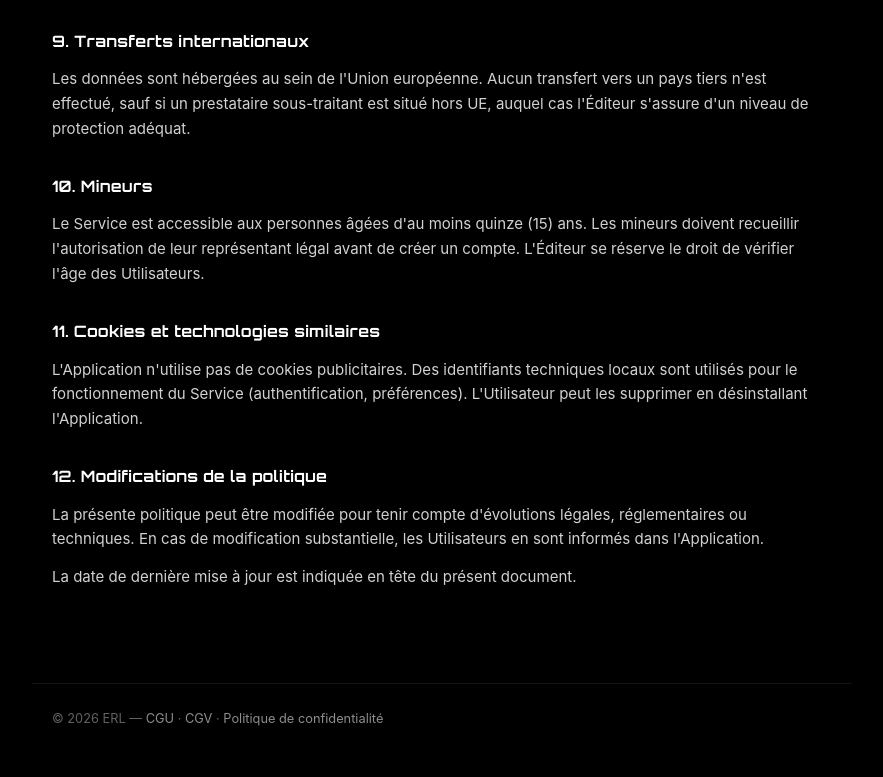
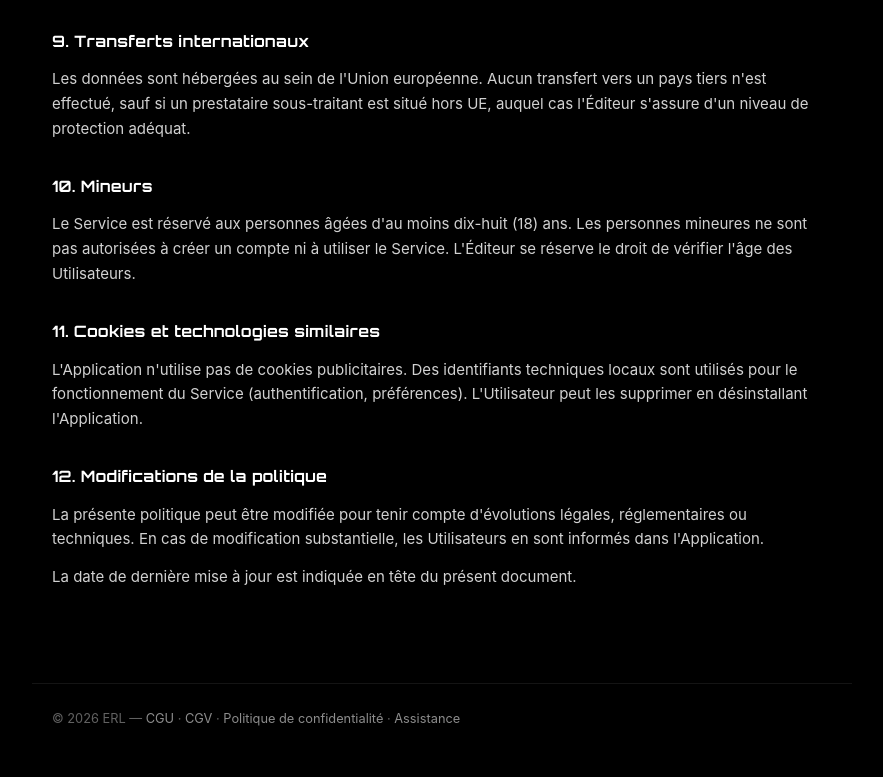
Before and after one commit to DALM1/erl-landing, a plain HTML site: page confidentialite.html in a window 1280 px wide. Shown: the part 2622-3399 px from the top of the page, without its empty margins (198-1081 px from the left). Drawn offline with Linux system fonts and the light colour scheme.

Commit message:
Set minimum age to 18 in privacy policy

```diff
--- a/confidentialite.html
+++ b/confidentialite.html
@@ -119,7 +119,7 @@
 
         <section class="legal-section">
             <h2>10. Mineurs</h2>
-            <p>Le Service est accessible aux personnes âgées d'au moins quinze (15) ans. Les mineurs doivent recueillir l'autorisation de leur représentant légal avant de créer un compte. L'Éditeur se réserve le droit de vérifier l'âge des Utilisateurs.</p>
+            <p>Le Service est réservé aux personnes âgées d'au moins dix-huit (18) ans. Les personnes mineures ne sont pas autorisées à créer un compte ni à utiliser le Service. L'Éditeur se réserve le droit de vérifier l'âge des Utilisateurs.</p>
         </section>
 
         <section class="legal-section">
@@ -138,7 +138,8 @@
         <p>&copy; 2026 ERL —
             <a href="cgu.html">CGU</a> ·
             <a href="cgv.html">CGV</a> ·
-            <a href="confidentialite.html">Politique de confidentialité</a>
+            <a href="confidentialite.html">Politique de confidentialité</a> ·
+            <a href="assistance.html">Assistance</a>
         </p>
     </footer>
 </body>
```
